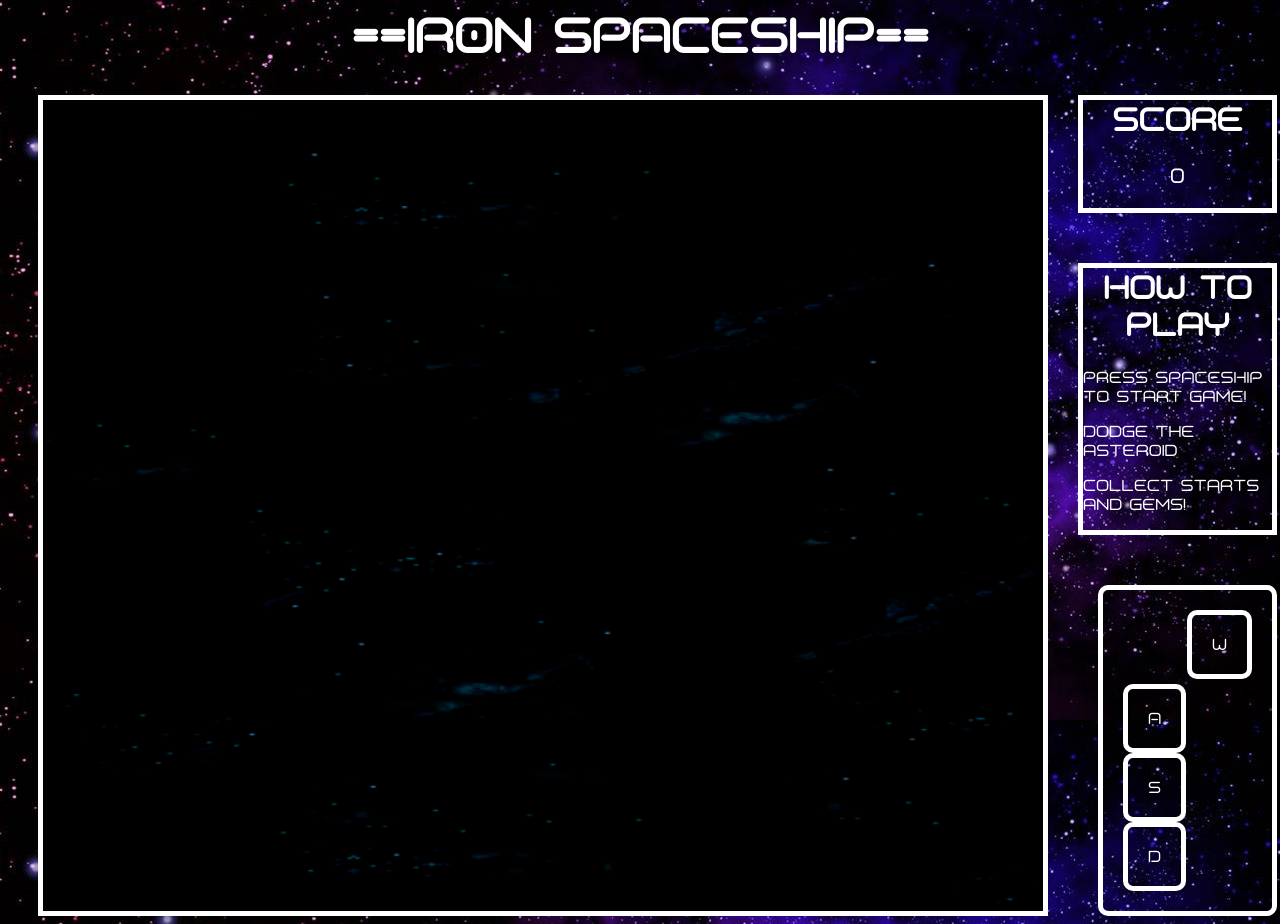
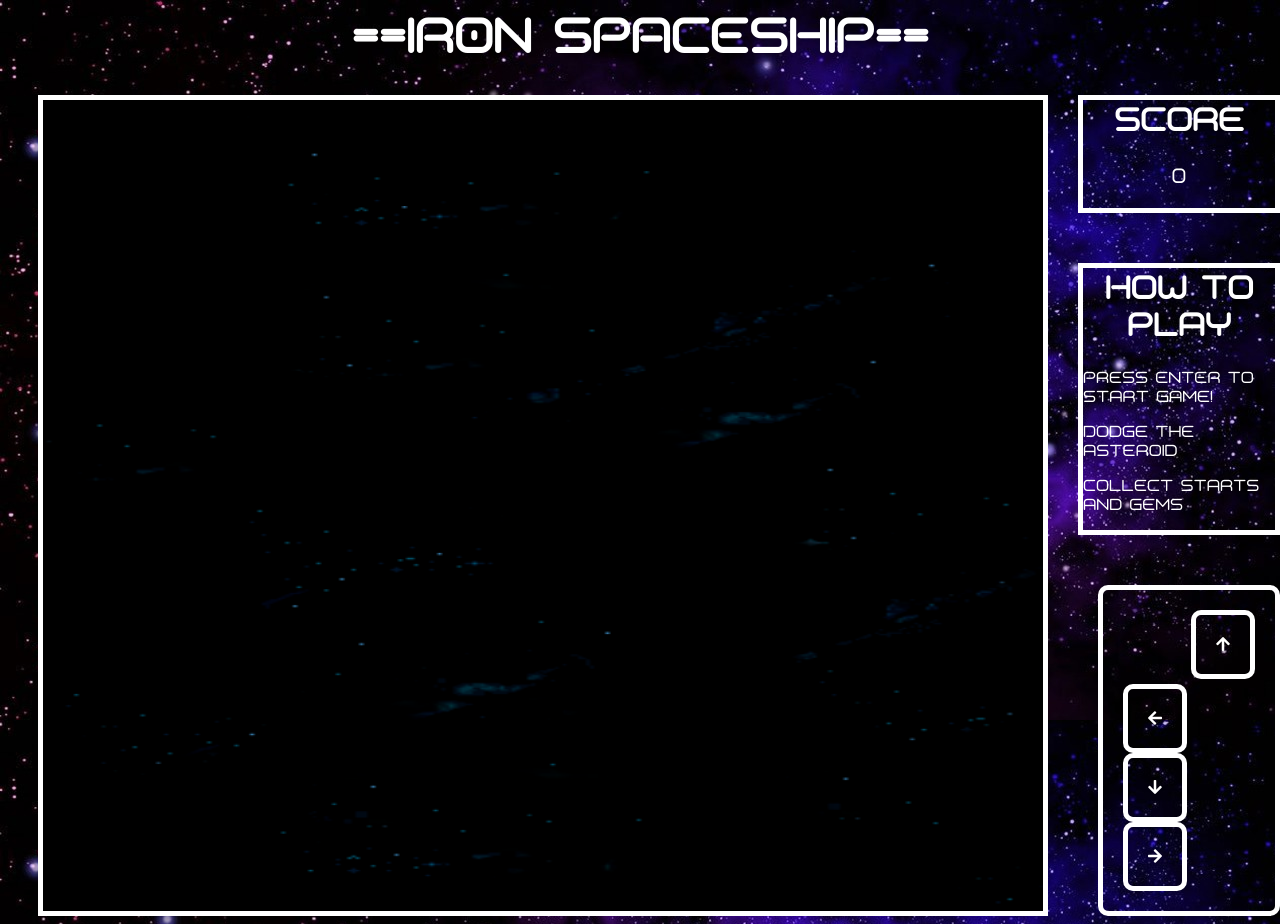
Before and after one commit to gustavvopenna/Iron-Spaceship, a plain HTML site: page index.html in a window 1280 px wide. Drawn offline with Linux system fonts and the light colour scheme.

Commit message:
Add some styles to instructions

```diff
--- a/index.html
+++ b/index.html
@@ -5,7 +5,8 @@
   <meta name="viewport" content="width=device-width, initial-scale=1.0">
   <meta http-equiv="X-UA-Compatible" content="ie=edge">
   <link rel="stylesheet" href="style.css">
-  <title>Document</title>
+  <link rel="stylesheet" href="https://use.fontawesome.com/releases/v5.8.1/css/all.css" integrity="sha384-50oBUHEmvpQ+1lW4y57PTFmhCaXp0ML5d60M1M7uH2+nqUivzIebhndOJK28anvf" crossorigin="anonymous">
+  <title>Iron Spaceship</title>
 </head>
 <body>
 
@@ -24,17 +25,17 @@
 
         <div id="how-to-play" class="box">
           <h2>How to play</h2>
-          <p>Press SPACESHIP to start game!</p>
+          <p>Press ENTER to start game!</p>
           <p>Dodge the asteroid</p>
-          <p>Collect starts and gems!</p>
+          <p>Collect starts and gems</p>
         </div>
 
         <div class="parent keys-info">
-          <div class="key keyup">W</div>
+          <div class="key keyup"><i class="fas fa-arrow-up"></i></div>
           <div>
-            <div class="key">A</div>
-            <div class="key">S</div>
-            <div class="key">D</div>
+            <div class="key"><i class="fas fa-arrow-left"></i></div>
+            <div class="key"><i class="fas fa-arrow-down"></i></div>
+            <div class="key"><i class="fas fa-arrow-right"></i></div>
           </div>
         </div>
 
--- a/style.css
+++ b/style.css
@@ -84,7 +84,7 @@ body {
 
 .keyup {
   margin-bottom: 5px;
-  margin-left: 64px;
+  margin-left: 68px;
 }
 
 .keys-info {
```
